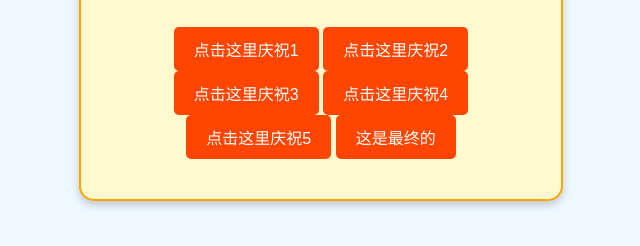
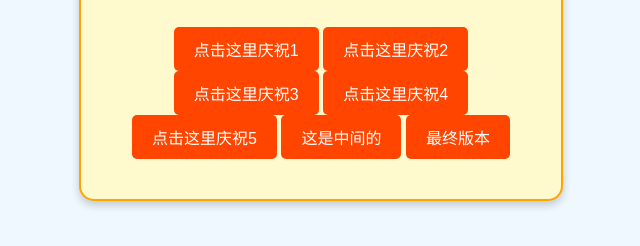
Before and after one commit to zhongzihang/zihang.github.io, a plain HTML site: page index.html in a window 1280 px wide. Shown: the part 408-654 px from the top of the page, without its empty margins (319-959 px from the left). Drawn offline with Linux system fonts and the light colour scheme.

Commit message:
Update index.html

```diff
--- a/index.html
+++ b/index.html
@@ -58,7 +58,8 @@
         <a href="birthday3.html">点击这里庆祝3</a>
         <a href="birthday4.html">点击这里庆祝4</a>
         <a href="生日快乐祝福/index.html">点击这里庆祝5</a>
-        <a href="happy-birthday/index.html">这是最终的</a>
+        <a href="happy-birthday/index.html">这是中间的</a>
+         <a href="birthday11/index.html">最终版本</a>
 
 
     </div>
```
